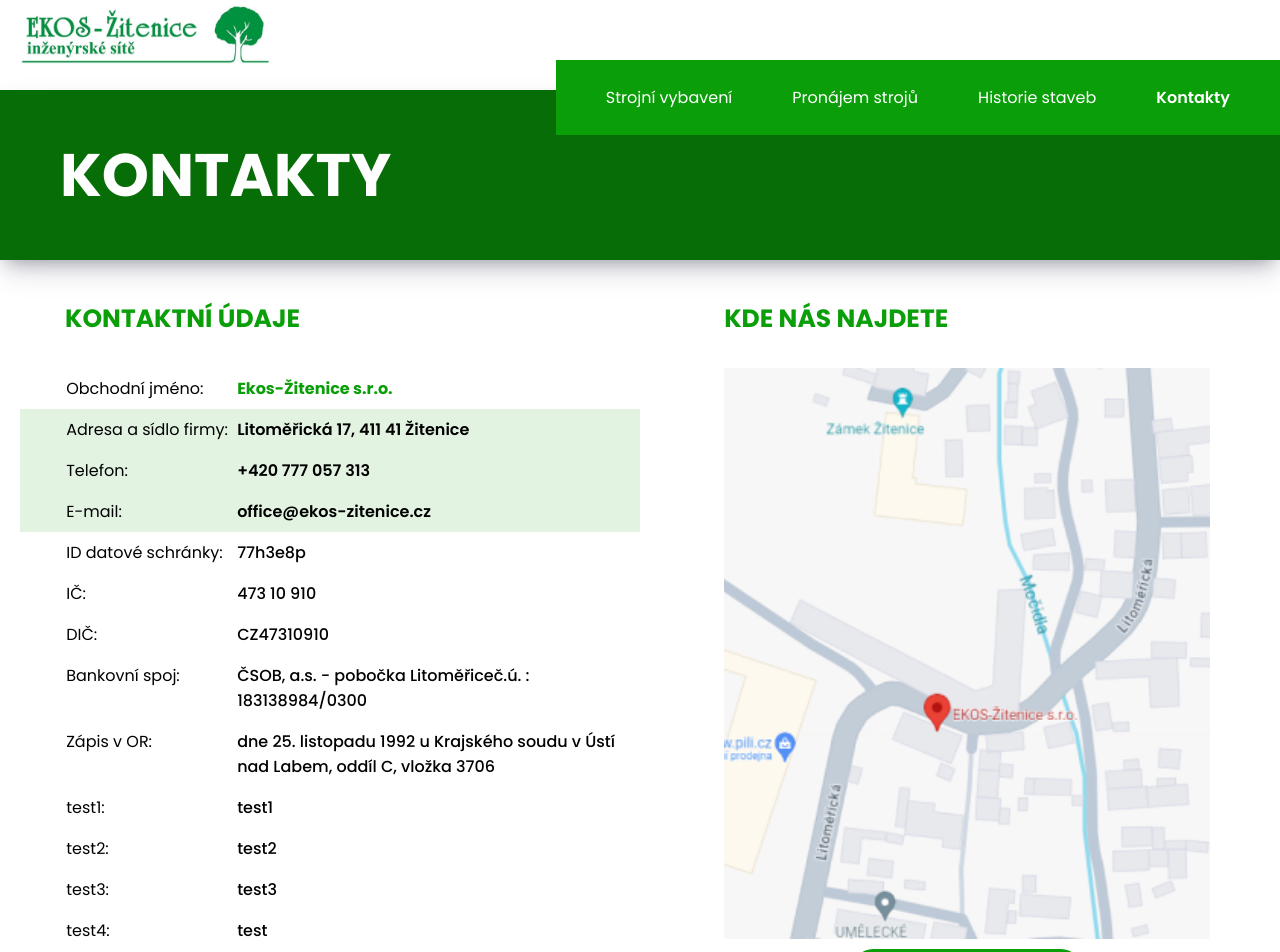
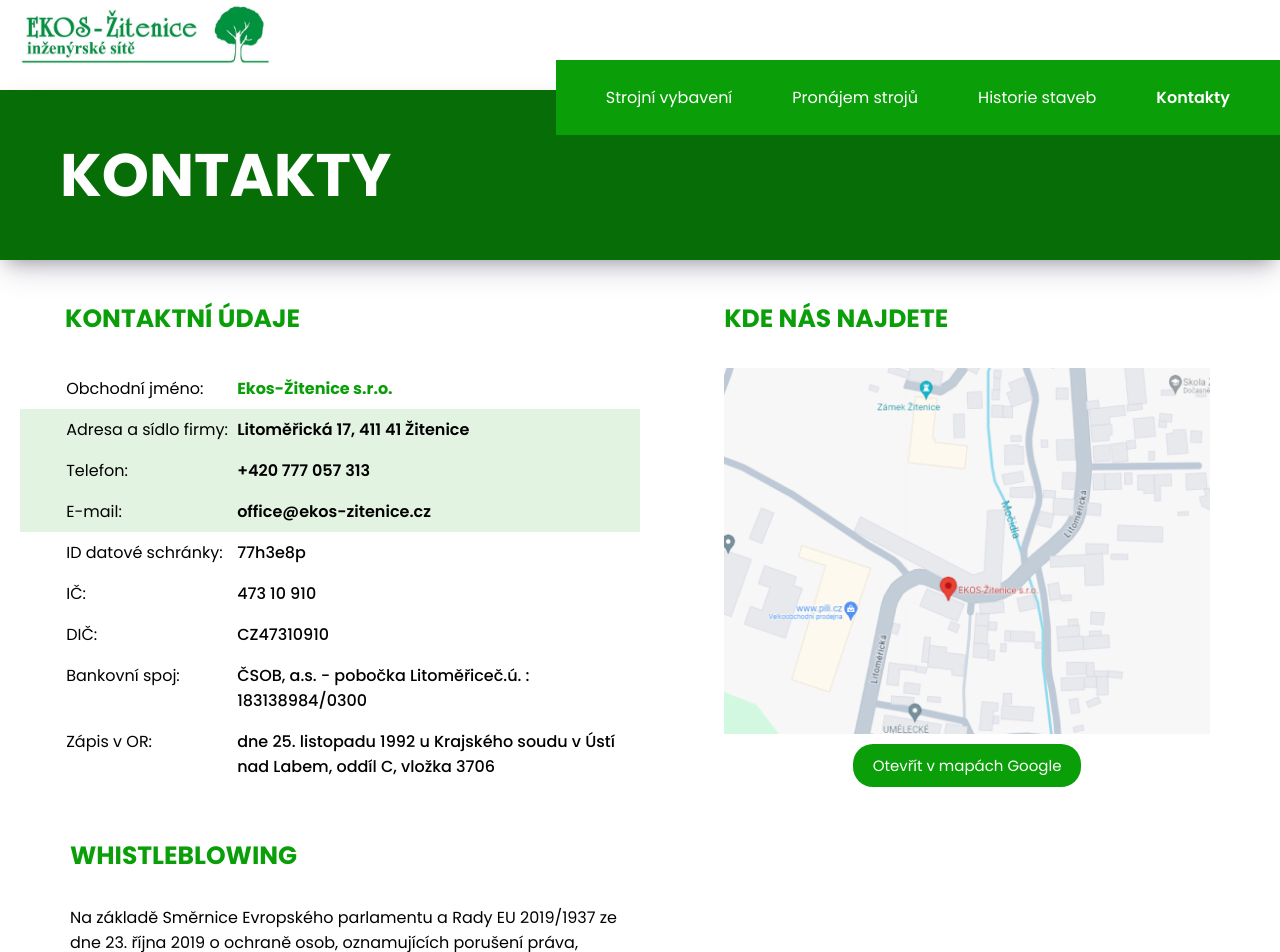
Before and after one commit to suchomelova-dana/ekos-zitenice, a Vue app: page /#/contacts in a window 1280 px wide. Shown: the top 952 px of the page. Built offline with nearby package versions, Linux system fonts and the light colour scheme.

Commit message:
delete test data

```diff
--- a/public/data/Contacts.ts
+++ b/public/data/Contacts.ts
@@ -40,26 +40,6 @@
         title: 'Zápis v OR',
         value: 'dne 25. listopadu 1992 u Krajského soudu v Ústí nad Labem, oddíl C, vložka 3706'
     },
-    {
-        title: 'test1',
-        value: 'test1'
-    },
-    {
-        title: 'test2',
-        value: 'test2'
-    },
-    {
-        title: 'test3',
-        value: 'test3'
-    },
-    {
-        title: 'test4',
-        value: 'test'
-    },
-    {
-        title: 'test5',
-        value: 'test'
-    }
 ]
 
 export default ContactArray
```
Also changed, not shown: 1 other file (tests, documents, lock files or other folders).
